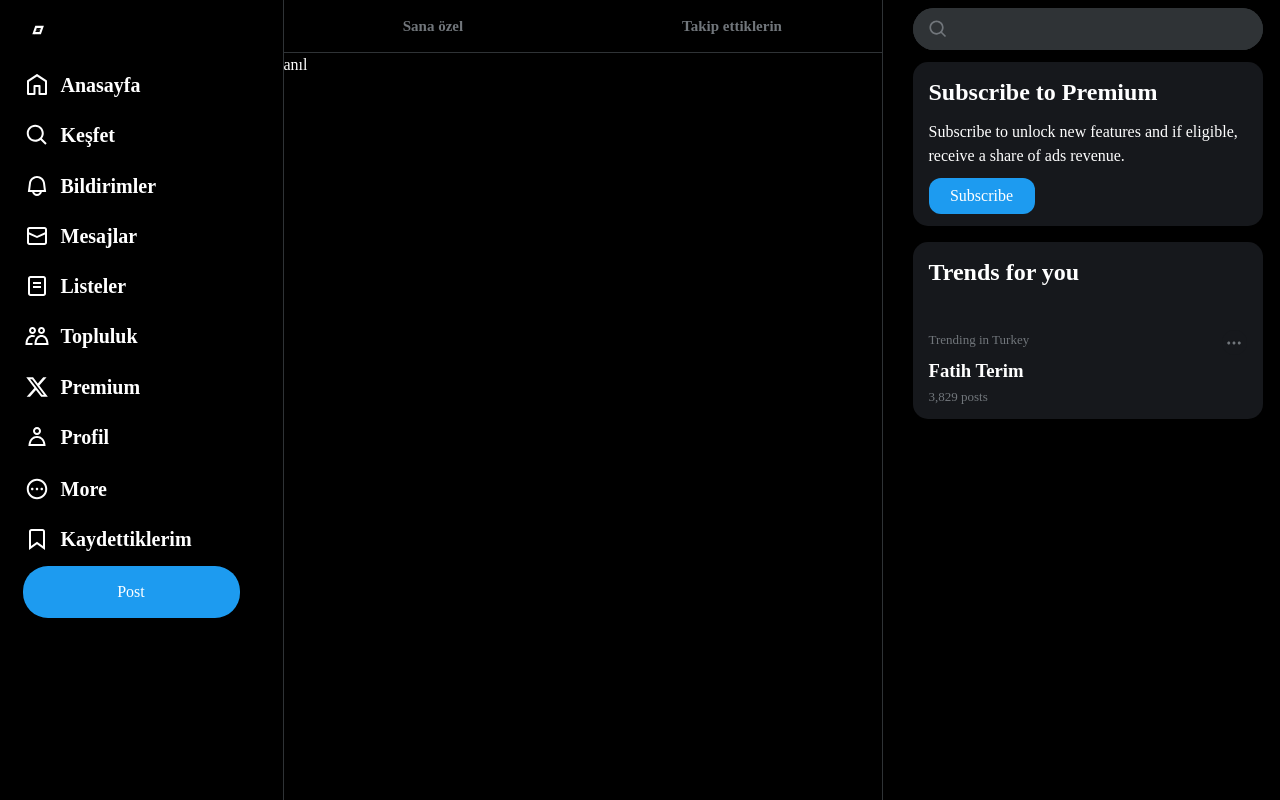
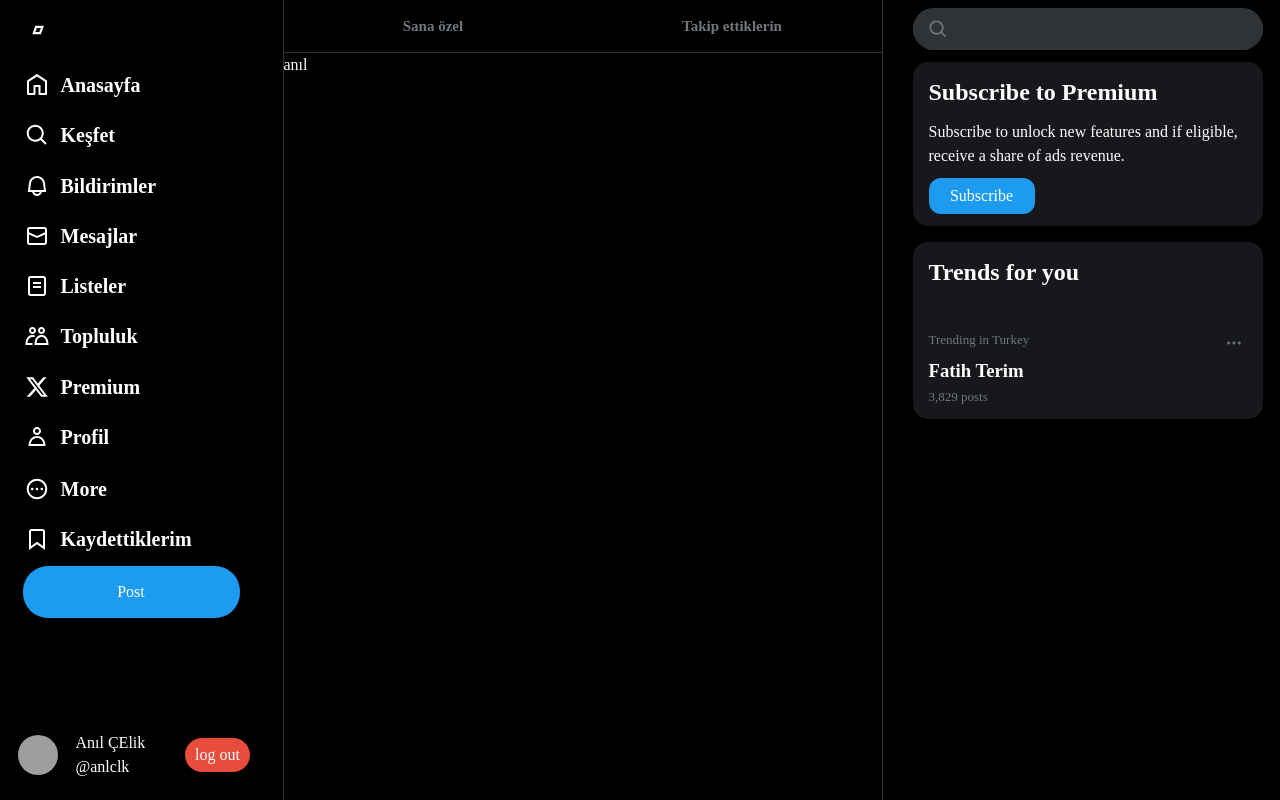
Before and after one commit to anlclk/react-x-clone, a React (Vite) app: page / in a window 1280 px wide. Built offline with nearby package versions, Linux system fonts and the light colour scheme; grey boxes are pictures that could not be loaded.

Commit message:
profil kısayolu tamamlandı.

```diff
--- a/src/assets/css/index.css
+++ b/src/assets/css/index.css
@@ -74,6 +74,7 @@ summary {
 .leftbar {
   width: 275px;
   height: 100vh;
+  position: relative;
   /* 100vh 'view height' ekranın görünen yüksekliğinin tamamı anlamına gelir */
 }
 .logo {
@@ -501,7 +502,7 @@ input[type="file"] {
   padding: 10px 15px;
   /* background-color: yellowgreen; */
   position: absolute;
-  left: 47%;
+  left: 209%;
   top: 50%;
   transform: translate(-50%, -50%);
   z-index: 10;
@@ -577,3 +578,57 @@ input[type="file"] {
 .tweetForm button:hover {
   background-color: #0f78be;
 }
+.shortcutRelative {
+  background-color: #1D9BF0;
+  width: 100%;
+  height: 200px;
+  display: flex;
+  position: relative;
+}
+.shortcutArea {
+  width: 100%;
+  display: flex;
+  align-items: center;
+  height: 90px;
+  background-color: #000;
+  position: absolute;
+  bottom: 0;
+  right: 0;
+
+}
+.shortcutContent {
+  display: flex;
+  align-items: center;
+  border-radius: 30px;
+  padding-left: 10px;
+  height: 65px;
+}
+.shortcutContent:hover {
+  background-color: rgb(231, 233, 234, 0.1);
+}
+.shortcutImg {
+  width: 40px;
+  height: 40px;
+  overflow: hidden;
+  border-radius: 50%;
+}
+.shortcutImg img {
+  object-fit: cover;
+}
+.shortcutUser {
+  width: 120px;
+  padding-left: 18px;
+}
+.shortcutSignout {
+  display: flex;
+  justify-content: center;
+  width: 80px;
+}
+.btnLogout {
+  padding: 5px 10px;
+  border-radius: 18px;
+  background-color: #e74c3c;
+  color: #fff;
+  border: none;
+  cursor: pointer;
+}
--- a/src/layout/leftbar/leftbar.jsx
+++ b/src/layout/leftbar/leftbar.jsx
@@ -1,5 +1,6 @@
 import Logo from "./logo/logo";
 import Nav from "../nav/nav";
+import Usershortcut from "./usershortcut/usershortcut";
 
 
 export default function Leftbar() {
@@ -7,6 +8,7 @@ export default function Leftbar() {
         <aside className="leftbar">
             <Logo />
             <Nav />
+            <Usershortcut />
         </aside>
     );
 }
--- /dev/null
+++ b/src/layout/leftbar/usershortcut/usershortcut.jsx
@@ -0,0 +1,20 @@
+
+
+export default function Usershortcut() {
+    return(
+        <div className="shortcutArea">
+            <div className="shortcutContent">
+                <div className="shortcutImg">
+                    <img src="https://picsum.photos/id/2/40/40" alt="" />
+                </div>
+                <div className="shortcutUser">
+                    Anıl ÇElik <br />
+                    @anlclk
+                </div>
+                <div className="shortcutSignout">
+                    <button className="btnLogout">log out</button>
+                </div>
+            </div>
+        </div>
+    );
+}
```
Also changed, not shown: 1 other file (tests, documents, lock files or other folders).
